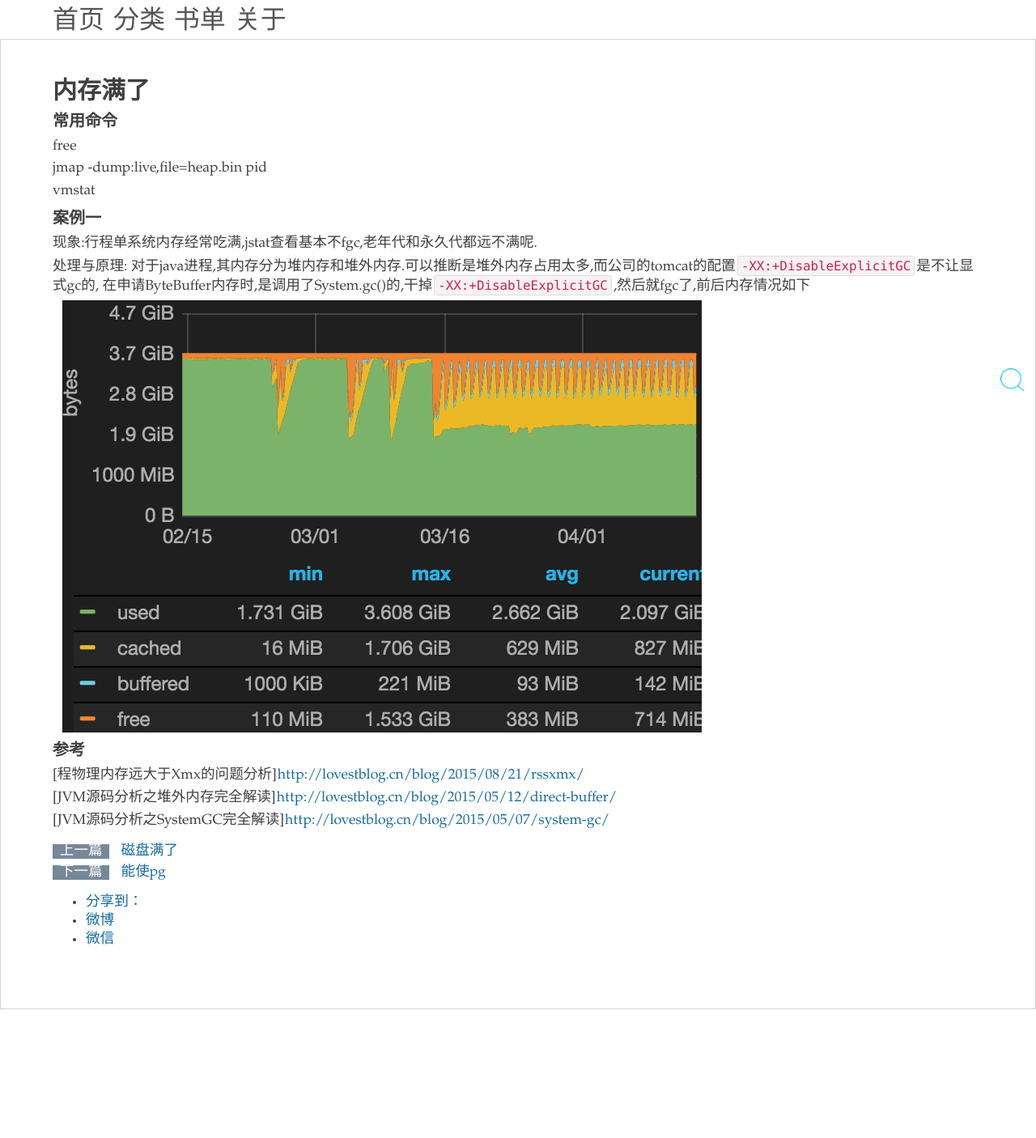
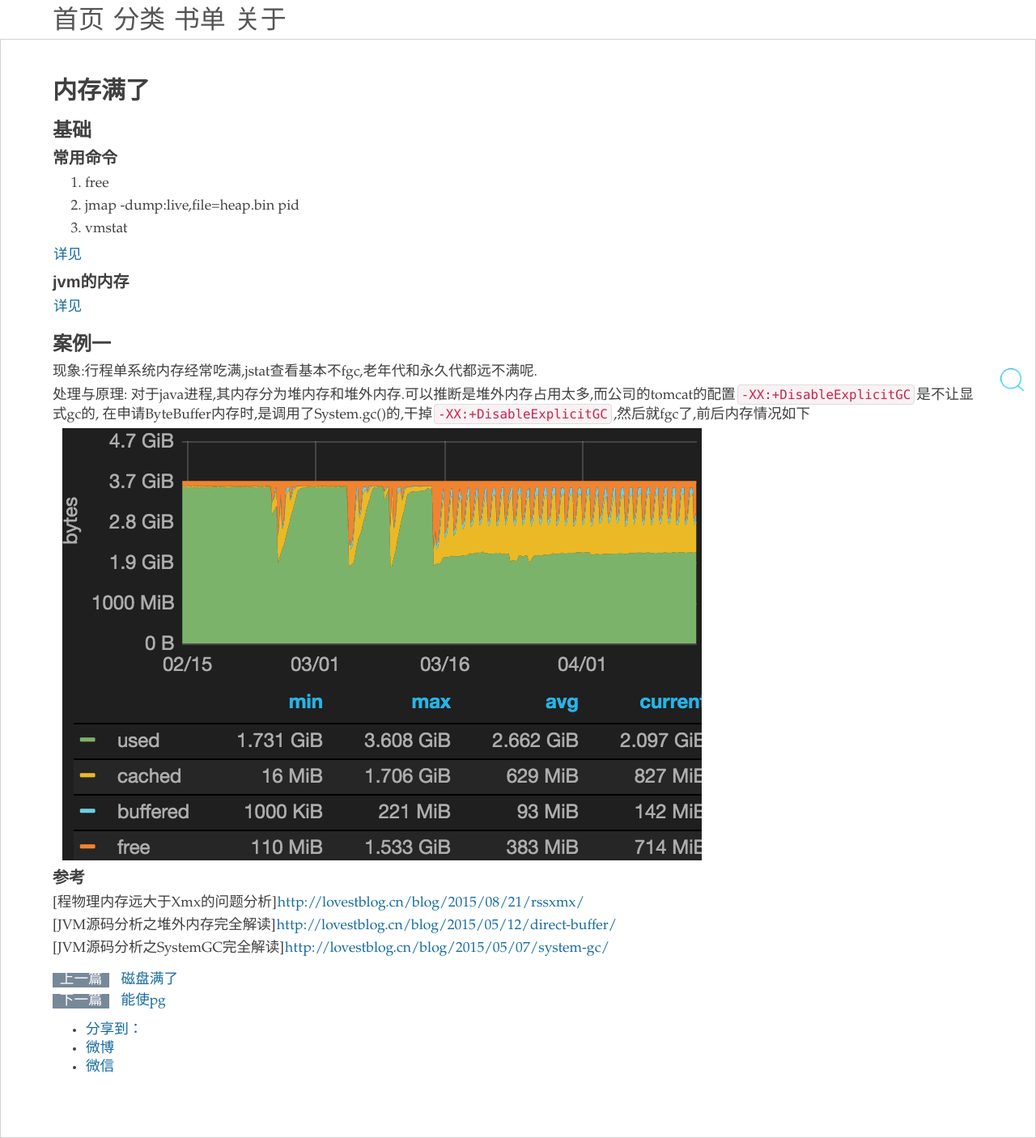
Before and after one commit to zy123a/lcj1992.github.com, a Jekyll site: the page built from _posts/performance/2015-12-17-memoryFull.md, in a window 1280 px wide. Shown: the whole page at 81% size. Built offline with Jekyll 4.4.1, drawn with Linux system fonts in a browser that asks for light colours; nearby versions of some CDN libraries; comment, search, counter and statistics services are not loaded; before the commit the page ends 1247 px from its top, so only the background shows below that.

Commit message:
annotation

```diff
--- a/_posts/performance/2015-12-17-memoryFull.md
+++ b/_posts/performance/2015-12-17-memoryFull.md
@@ -5,15 +5,24 @@ categories: performance
 tags: xmx oomkiller Res Rss
 ---
 
+### 基础
+
+
 #### 常用命令
 
-free
+1.  free
 
-jmap -dump:live,file=heap.bin pid
+2.  jmap -dump:live,file=heap.bin pid
 
-vmstat
+3.  vmstat
 
-#### 案例一
+[详见](/2015/12/27/memory_command)
+
+#### jvm的内存
+
+
+[详见](/2015/09/03/jvm_internal)
+### 案例一
 
 现象:行程单系统内存经常吃满,jstat查看基本不fgc,老年代和永久代都远不满呢.
 
```
